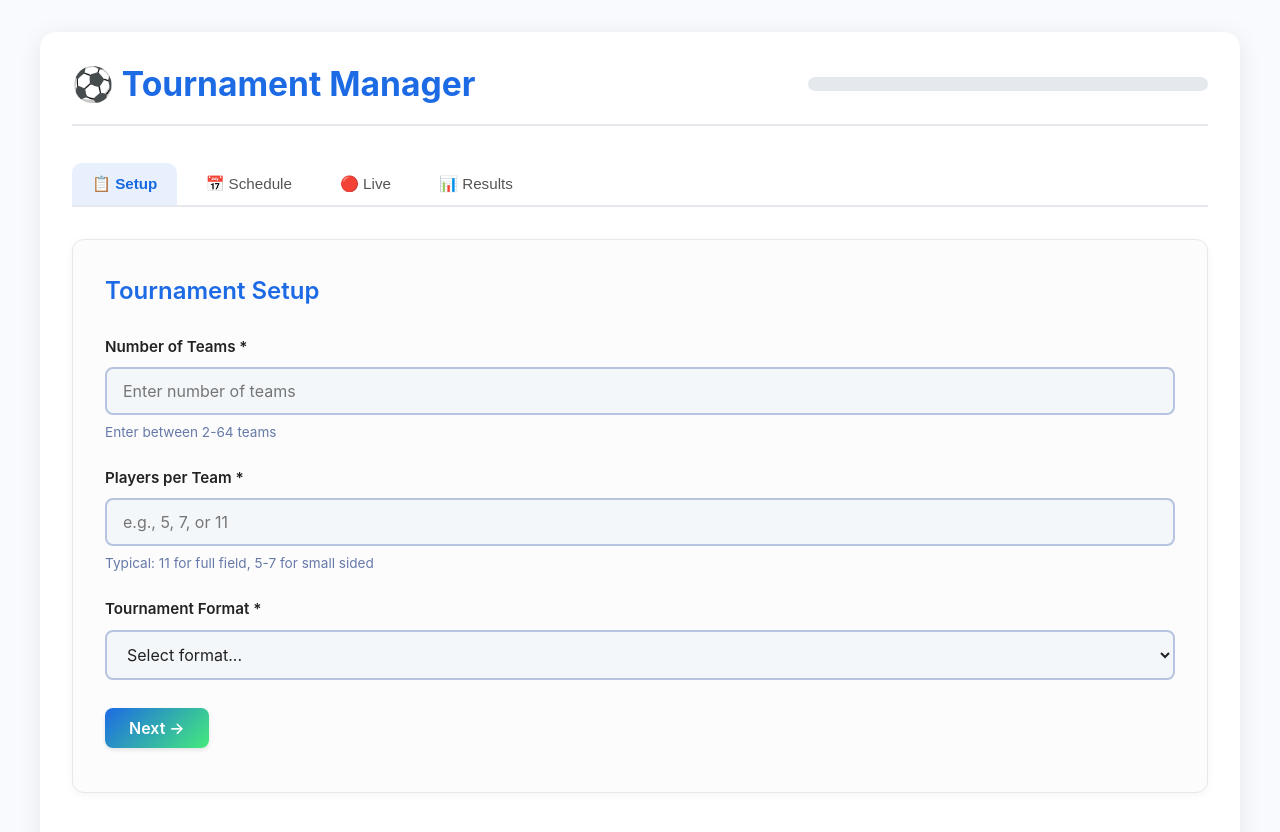
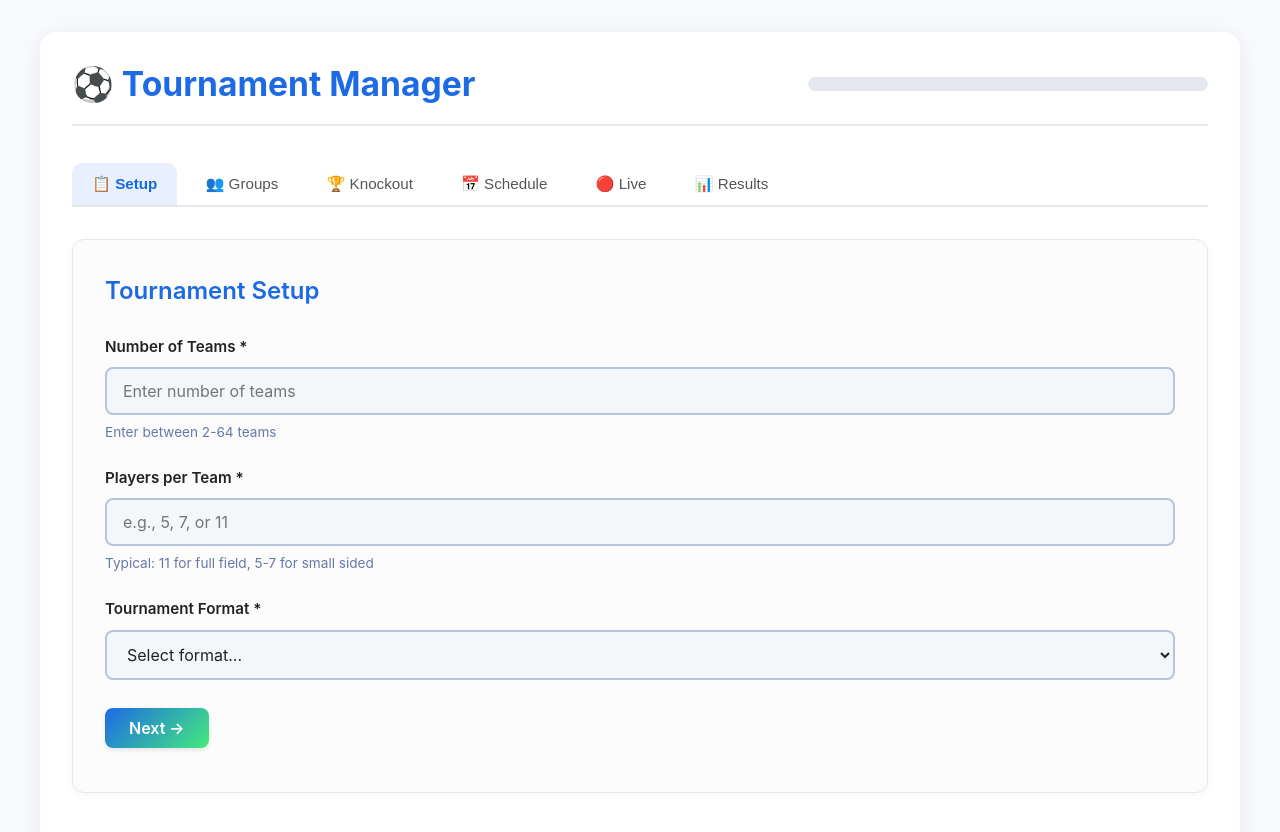
Before and after one commit to Mosawkat/Soccer-Tournament-Maker, a plain HTML site: page index.html in a window 1280 px wide. Drawn offline with Linux system fonts and the light colour scheme.

Commit message:
Add files via upload

```diff
--- a/index.html
+++ b/index.html
@@ -17,8 +17,8 @@
 
         <nav class="tab-nav">
             <button class="tab-btn active" data-tab="setup">📋 Setup</button>
-            <button class="tab-btn" data-tab="groups" id="groups-tab" style="display: none;">👥 Groups</button>
-            <button class="tab-btn" data-tab="knockout" id="knockout-tab" style="display: none;">🏆 Knockout</button>
+            <button class="tab-btn" data-tab="groups" id="groups-tab">👥 Groups</button>
+            <button class="tab-btn" data-tab="knockout" id="knockout-tab">🏆 Knockout</button>
             <button class="tab-btn" data-tab="schedule">📅 Schedule</button>
             <button class="tab-btn" data-tab="live">🔴 Live</button>
             <button class="tab-btn" data-tab="results">📊 Results</button>
```
